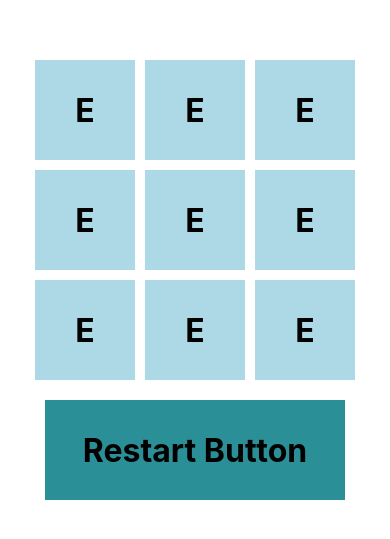
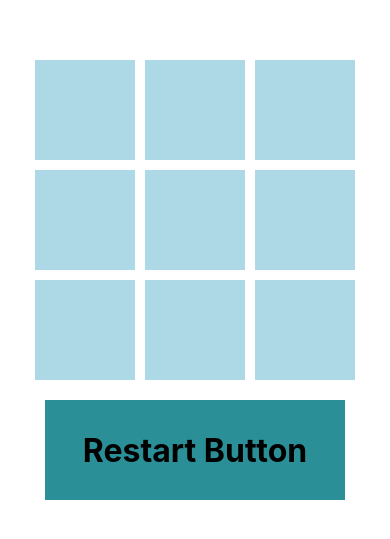
Before and after one commit to davidtwalsh/TicTacToeVsChatGPT, a React Native app: screen / in a window 390 px wide. Shown: the part 167-706 px from the top of the page. Built offline with nearby package versions, Linux system fonts and the light colour scheme.

Commit message:
Fix for rendering empty spaces

```diff
--- a/App.js
+++ b/App.js
@@ -24,6 +24,10 @@ const GridButtons = () => {
 
   // Function to handle button press and update text
   const handlePress = (id) => {
+
+    if (isGameOver === true){
+      return;
+    }
     if (buttons[id].text != 'E'){
       console.log(`"Spot ${id} is already taken!"`);
       return
@@ -141,9 +145,12 @@ const GridButtons = () => {
 
   // Function to render a single button
   const renderButton = (button) => {
+    // Conditionally render buttonText based on button.text value
+    const buttonText = button.text === 'E' ? "" : button.text;
+
     return (
       <TouchableOpacity key={button.id} style={styles.button} onPress={() => handlePress(button.id)}>
-        <Text style={styles.buttonText}>{button.text}</Text>
+        <Text style={styles.buttonText}>{buttonText}</Text>
       </TouchableOpacity>
     );
   };
```
